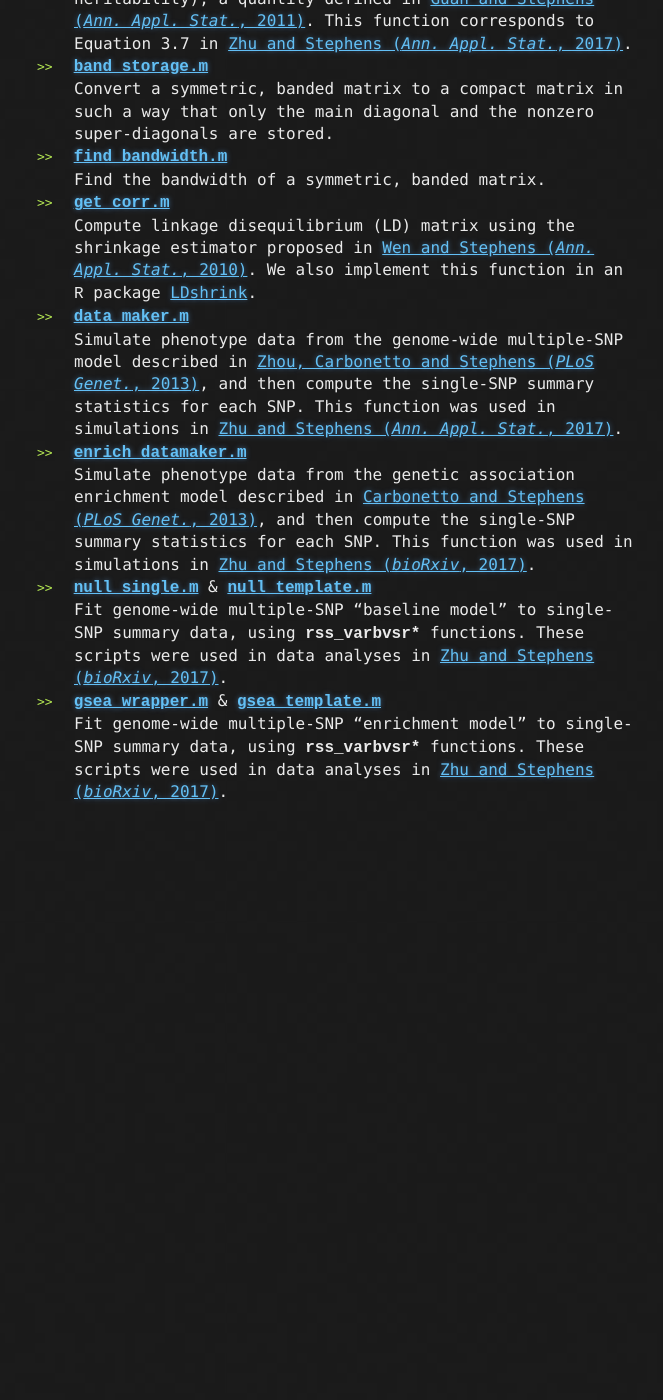
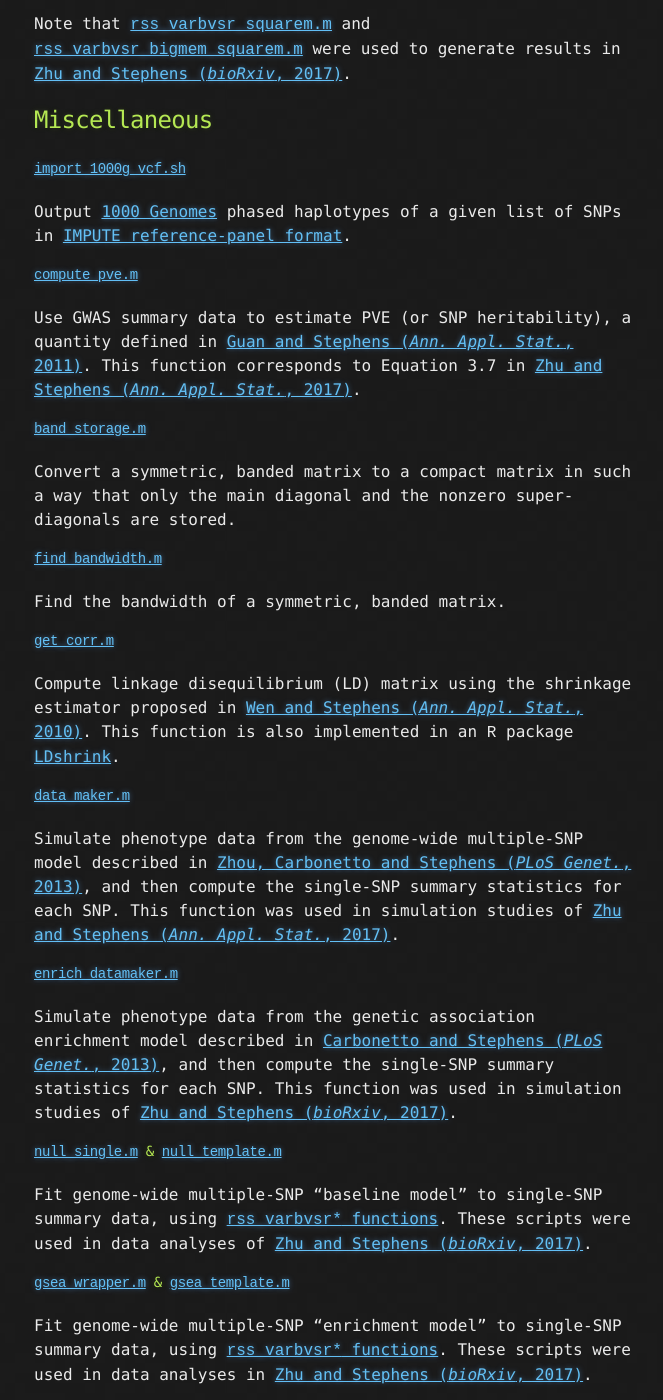
Before and after one commit to stephenslab/rss, a Jekyll site: the page built from docs/Functionalities.md, in a window 1280 px wide and 1400 px high, scrolled down 1738 px. Shown: the whole window, without its empty margins (306-969 px from the left). Built offline with Jekyll 4.4.1, drawn with Linux system fonts in a browser that asks for light colours; before the commit the page ends 2562 px from its top, so only the background shows below that; some of the changed text lies outside the part shown.

Commit message:
update func list page

```diff
--- a/docs/Functionalities.md
+++ b/docs/Functionalities.md
@@ -35,72 +40,105 @@
 of [Zhu and Stephens (*Ann. Appl. Stat.*, 2017)][]
 (or [here](http://www.stat.uchicago.edu/~xiangzhu/rss_mcmc.pdf)).
 
-Note that [**`rss_bvsr.m`**][] and [**`rss_bslmm.m`**][] were used to
+Note that [`rss_bvsr.m`][] and [`rss_bslmm.m`][] were used to
 generate results in [Zhu and Stephens (*Ann. Appl. Stat.*, 2017)][].
 
-## Model Fitting with Variational Bayes (VB)
+## Variational Bayes (VB)
 
-- [**`rss_varbvsr.m`**][] <br>
+#### [`rss_varbvsr.m`][]
+
 Fit a Bayesian model that consists of RSS likelihood and BVSR prior
 using a mean-field VB algorithm. The VB algorithm largely follows
 [Carbonetto and Stephens (*Bayesian Anal.*, 2012)](https://projecteuclid.org/euclid.ba/1339616726).
-- [**`rss_varbvsr_squarem.m`**][] <br>
+
+#### [`rss_varbvsr_squarem.m`][]
+
 Fit a Bayesian model that consists of RSS likelihood and BVSR prior
 using a mean-field VB algorithm and a SQUAREM accelerator introduced in
 [Varadhan and Roland (*Scand. Stat. Theory. Appl.*, 2008)](https://doi.org/10.1111/j.1467-9469.2007.00585.x).
-- [**`rss_varbvsr_parallel.m`**](https://github.com/stephenslab/rss/blob/master/src_vb/rss_varbvsr_parallel.m) <br>
-Parallel implementation of [**`rss_varbvsr.m`**][].
-- [**`rss_varbvsr_pasquarem.m`**](https://github.com/stephenslab/rss/blob/master/src_vb/rss_varbvsr_pasquarem.m) <br>
-Parallel implementation of [**`rss_varbvsr_squarem.m`**][].
-- [**`rss_varbvsr_bigmem.m`**](https://github.com/stephenslab/rss/blob/master/src_vb/rss_varbvsr_bigmem.m) <br>
-Memory-efficient implementation of
-[**`rss_varbvsr_parallel.m`**](https://github.com/stephenslab/rss/blob/master/src_vb/rss_varbvsr_parallel.m).
-- [**`rss_varbvsr_bigmem_squarem.m`**][] <br>
-Memory-efficient implementation of
-[**`rss_varbvsr_pasquarem.m`**](https://github.com/stephenslab/rss/blob/master/src_vb/rss_varbvsr_pasquarem.m).
+
+#### [`rss_varbvsr_parallel.m`](https://github.com/stephenslab/rss/blob/master/src_vb/rss_varbvsr_parallel.m)
+
+This is a parallel implementation of [`rss_varbvsr.m`][].
+
+#### [`rss_varbvsr_pasquarem.m`](https://github.com/stephenslab/rss/blob/master/src_vb/rss_varbvsr_pasquarem.m)
+
+This is a parallel implementation of [`rss_varbvsr_squarem.m`][].
+
+#### [`rss_varbvsr_bigmem.m`](https://github.com/stephenslab/rss/blob/master/src_vb/rss_varbvsr_bigmem.m)
+
+This is a memory-efficient implementation of
+[`rss_varbvsr_parallel.m`](https://github.com/stephenslab/rss/blob/master/src_vb/rss_varbvsr_parallel.m).
+
+#### [`rss_varbvsr_bigmem_squarem.m`][]
+
+This is a memory-efficient implementation of
+[`rss_varbvsr_pasquarem.m`](https://github.com/stephenslab/rss/blob/master/src_vb/rss_varbvsr_pasquarem.m).
 
 Details of VB algorithms are available in
 [Supplementary Notes](https://www.biorxiv.org/content/biorxiv/suppl/2018/07/16/160770.DC2/160770-1.pdf)
 of [Zhu and Stephens (*bioRxiv*, 2017)][].
 
-Note that [**`rss_varbvsr_squarem.m`**][] and [**`rss_varbvsr_bigmem_squarem.m`**][]
+Note that [`rss_varbvsr_squarem.m`][] and [`rss_varbvsr_bigmem_squarem.m`][]
 were used to generate results in [Zhu and Stephens (*bioRxiv*, 2017)][].
 
 ## Miscellaneous
 
-- [**`import_1000g_vcf.sh`**](https://github.com/stephenslab/rss/blob/master/misc/import_1000g_vcf.sh) <br>
+#### [`import_1000g_vcf.sh`](https://github.com/stephenslab/rss/blob/master/misc/import_1000g_vcf.sh)
+
 Output [1000 Genomes](http://www.internationalgenome.org/data)
 phased haplotypes of a given list of SNPs in
 [IMPUTE reference-panel format](https://mathgen.stats.ox.ac.uk/impute/impute_v2.html#input_options).
-- [**`compute_pve.m`**](https://github.com/stephenslab/rss/blob/master/src/compute_pve.m) <br>
-Use GWAS summary data to compute the estimated PVE (or SNP heritability),
+
+#### [`compute_pve.m`](https://github.com/stephenslab/rss/blob/master/src/compute_pve.m)
+
+Use GWAS summary data to estimate PVE (or SNP heritability),
 a quantity defined in [Guan and Stephens (*Ann. Appl. Stat.*, 2011)][].
 This function corresponds to Equation 3.7 in [Zhu and Stephens (*Ann. Appl. Stat.*, 2017)][].
-- [**`band_storage.m`**](https://github.com/stephenslab/rss/blob/master/misc/band_storage.m) <br>
+
+#### [`band_storage.m`](https://github.com/stephenslab/rss/blob/master/misc/band_storage.m)
+
 Convert a symmetric, banded matrix to a compact matrix in such a way
 that only the main diagonal and the nonzero super-diagonals are stored.
-- [**`find_bandwidth.m`**](https://github.com/stephenslab/rss/blob/master/misc/find_bandwidth.m) <br>
+
+#### [`find_bandwidth.m`](https://github.com/stephenslab/rss/blob/master/misc/find_bandwidth.m)
+
 Find the bandwidth of a symmetric, banded matrix.
-- [**`get_corr.m`**](https://github.com/stephenslab/rss/blob/master/misc/get_corr.m) <br>
+
+#### [`get_corr.m`](https://github.com/stephenslab/rss/blob/master/misc/get_corr.m)
+
 Compute linkage disequilibrium (LD) matrix using the shrinkage estimator proposed in
 [Wen and Stephens (*Ann. Appl. Stat.*, 2010)](https://www.ncbi.nlm.nih.gov/pubmed/21479081).
-We also implement this function in an `R` package
+This function is also implemented in an `R` package
 [LDshrink](https://github.com/stephenslab/LDshrink).
-- [**`data_maker.m`**](https://github.com/stephenslab/rss/blob/master/misc/data_maker.m) <br>
+
+#### [`data_maker.m`](https://github.com/stephenslab/rss/blob/master/misc/data_maker.m)
+
 Simulate phenotype data from the genome-wide multiple-SNP model described in
 [Zhou, Carbonetto and Stephens (*PLoS Genet.*, 2013)][],
 and then compute the single-SNP summary statistics for each SNP.
-This function was used in simulations in [Zhu and Stephens (*Ann. Appl. Stat.*, 2017)][].
-- [**`enrich_datamaker.m`**](https://github.com/stephenslab/rss/blob/master/misc/enrich_datamaker.m) <br>
+This function was used in simulation studies of [Zhu and Stephens (*Ann. Appl. Stat.*, 2017)][].
+
+#### [`enrich_datamaker.m`](https://github.com/stephenslab/rss/blob/master/misc/enrich_datamaker.m)
+
 Simulate phenotype data from the genetic association enrichment model described in
 [Carbonetto and Stephens (*PLoS Genet.*, 2013)](https://doi.org/10.1371/journal.pgen.1003770),
 and then compute the single-SNP summary statistics for each SNP.
-This function was used in simulations in [Zhu and Stephens (*bioRxiv*, 2017)][].
-- [**`null_single.m`**](https://github.com/stephenslab/rss/blob/master/src_vb/null_single.m) &
-[**`null_template.m`**](https://github.com/stephenslab/rss/blob/master/src_vb/null_template.m) <br>
-Fit genome-wide multiple-SNP "baseline model" to single-SNP summary data, using **`rss_varbvsr*`** functions.
+This function was used in simulation studies of [Zhu and Stephens (*bioRxiv*, 2017)][].
+
+#### [`null_single.m`](https://github.com/stephenslab/rss/blob/master/src_vb/null_single.m) & [`null_template.m`](https://github.com/stephenslab/rss/blob/master/src_vb/null_template.m)
+
+Fit genome-wide multiple-SNP "baseline model" to single-SNP summary data, using
+[`rss_varbvsr*` functions](https://github.com/stephenslab/rss/tree/master/src_vb).
+These scripts were used in data analyses of [Zhu and Stephens (*bioRxiv*, 2017)][].
+
+#### [`gsea_wrapper.m`](https://github.com/stephenslab/rss/blob/master/src_vb/gsea_wrapper.m) & [`gsea_template.m`](https://github.com/stephenslab/rss/blob/master/src_vb/gsea_template.m)
+
+Fit genome-wide multiple-SNP "enrichment model" to single-SNP summary data, using
+[`rss_varbvsr*` functions](https://github.com/stephenslab/rss/tree/master/src_vb).
 These scripts were used in data analyses in [Zhu and Stephens (*bioRxiv*, 2017)][].
-- [**`gsea_wrapper.m`**](https://github.com/stephenslab/rss/blob/master/src_vb/gsea_wrapper.m) &
-[**`gsea_template.m`**](https://github.com/stephenslab/rss/blob/master/src_vb/gsea_template.m) <br>
-Fit genome-wide multiple-SNP "enrichment model" to single-SNP summary data, using **`rss_varbvsr*`** functions.
-These scripts were used in data analyses in [Zhu and Stephens (*bioRxiv*, 2017)][].
+
+#### [`ash_lrt_31traits.R`](https://github.com/stephenslab/rss/blob/master/misc/ash_lrt_31traits.R)
+
+Compute an enrichment likelihood ratio as a sanity check for the Bayesian model-based
+enrichment analysis method developed in [Zhu and Stephens (*bioRxiv*, 2017)][].
```
Also changed, not shown: other parts of docs/Functionalities.md (+14 -9 lines).
